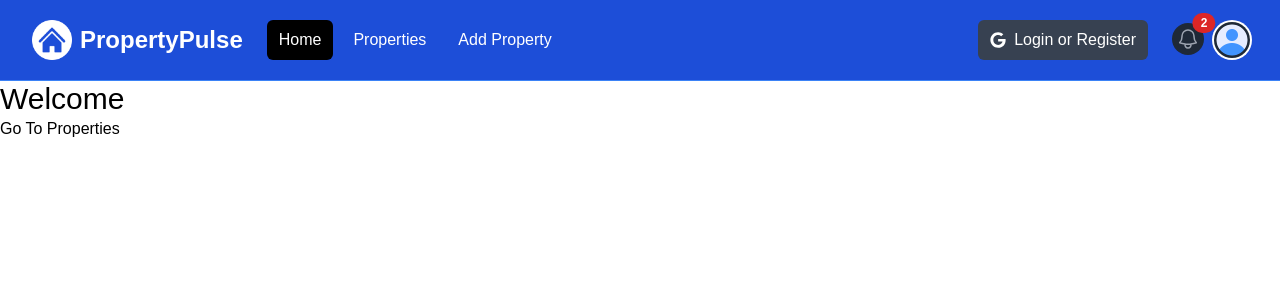
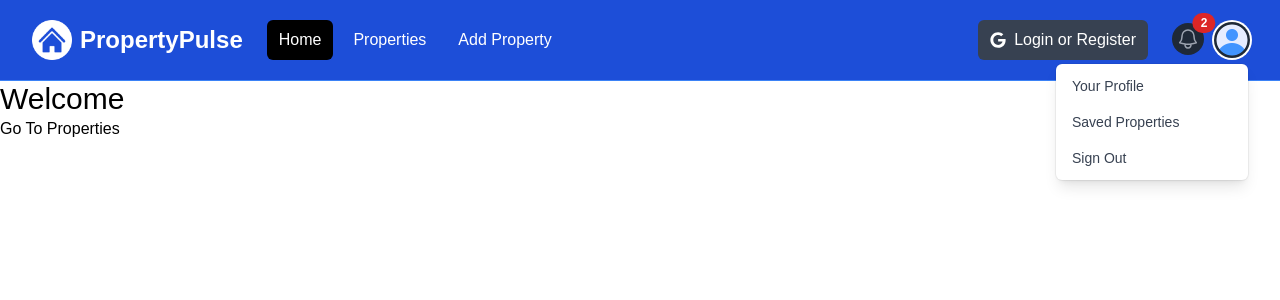
Before and after one commit to NtonBala/property-pulse, a Next.js app: page / in a window 1280 px wide. Both pictures are taken after a click on the button "Open user menu". Shown: the top 300 px of the page. Built offline with nearby package versions, Linux system fonts and the light colour scheme.

Commit message:
Add functionality to profile menu

```diff
--- a/components/Navbar.jsx
+++ b/components/Navbar.jsx
@@ -9,6 +9,7 @@ import { FaGoogle } from 'react-icons/fa';
 
 const Navbar = () => {
   const [isMobileMenuOpen, setIsMobileMenuOpen] = useState(false);
+  const [isProfileMenuOpen, setIsProfileMenuOpen] = useState(false);
 
   return (
     <nav className="bg-blue-700 border-b border-blue-500">
@@ -95,6 +96,7 @@ const Navbar = () => {
                   id="user-menu-button"
                   aria-expanded="false"
                   aria-haspopup="true"
+                  onClick={() => setIsProfileMenuOpen((prev) => !prev)}
                 >
                   <span className="absolute -inset-1.5"></span>
                   <span className="sr-only">Open user menu</span>
@@ -103,15 +105,22 @@ const Navbar = () => {
               </div>
 
               {/* Profile dropdown */}
+              {isProfileMenuOpen && (
                 <div
                   id="user-menu"
-                className="hidden absolute right-0 z-10 mt-2 w-48 origin-top-right rounded-md bg-white py-1 shadow-lg ring-1 ring-black ring-opacity-5 focus:outline-none"
+                  className="absolute right-0 z-10 mt-2 w-48 origin-top-right rounded-md bg-white py-1 shadow-lg ring-1 ring-black ring-opacity-5 focus:outline-none"
                   role="menu"
                   aria-orientation="vertical"
                   aria-labelledby="user-menu-button"
                   tabIndex="-1"
                 >
-                <Link href="/profile" className="block px-4 py-2 text-sm text-gray-700" role="menuitem" tabIndex="-1" id="user-menu-item-0">
+                  <Link
+                    href="/profile"
+                    className="block px-4 py-2 text-sm text-gray-700"
+                    role="menuitem"
+                    tabIndex="-1"
+                    id="user-menu-item-0"
+                  >
                     Your Profile
                   </Link>
                   <Link
@@ -127,6 +136,7 @@ const Navbar = () => {
                     Sign Out
                   </button>
                 </div>
+              )}
             </div>
           </div>
         </div>
```
Lines whose indentation alone changed are shown as unchanged.
